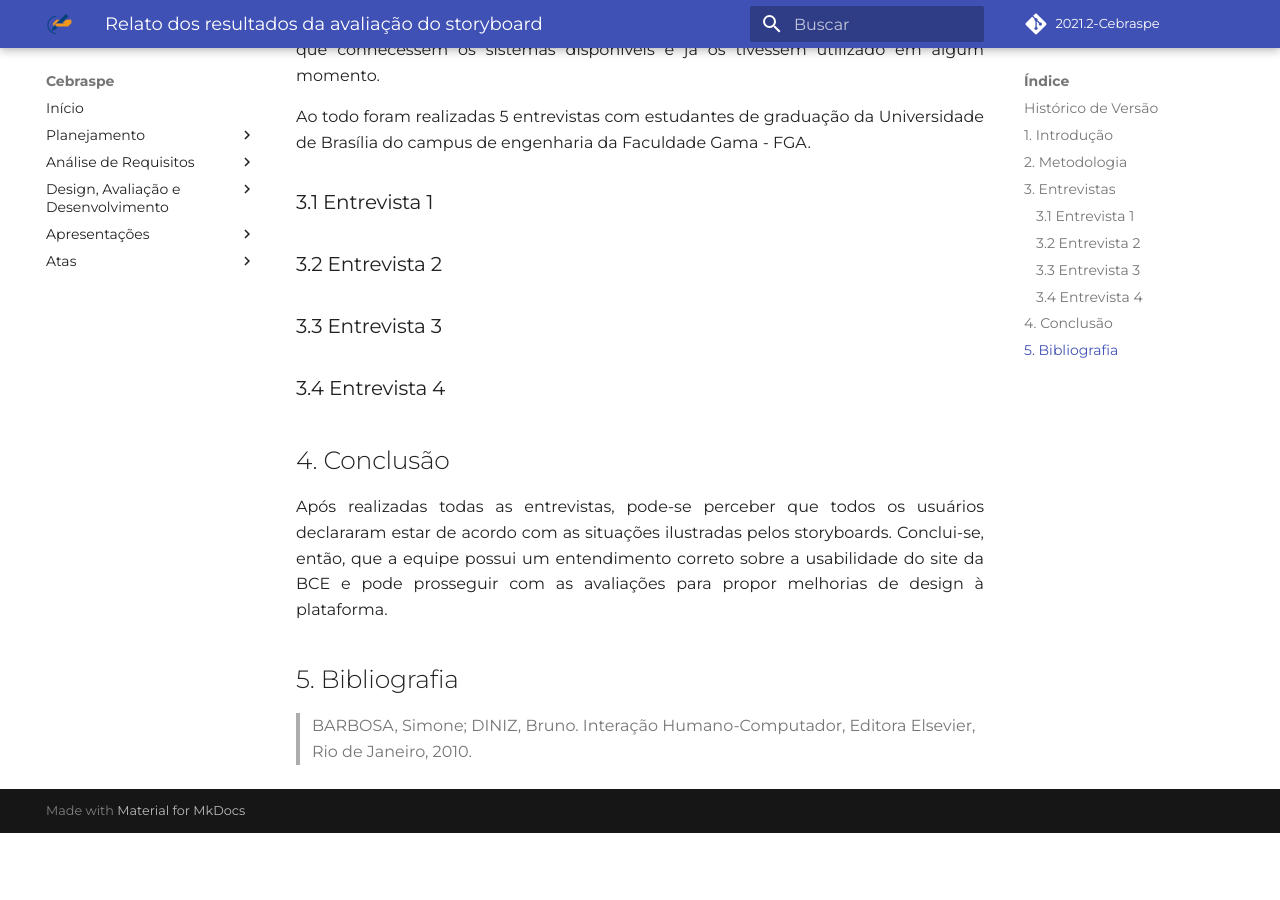
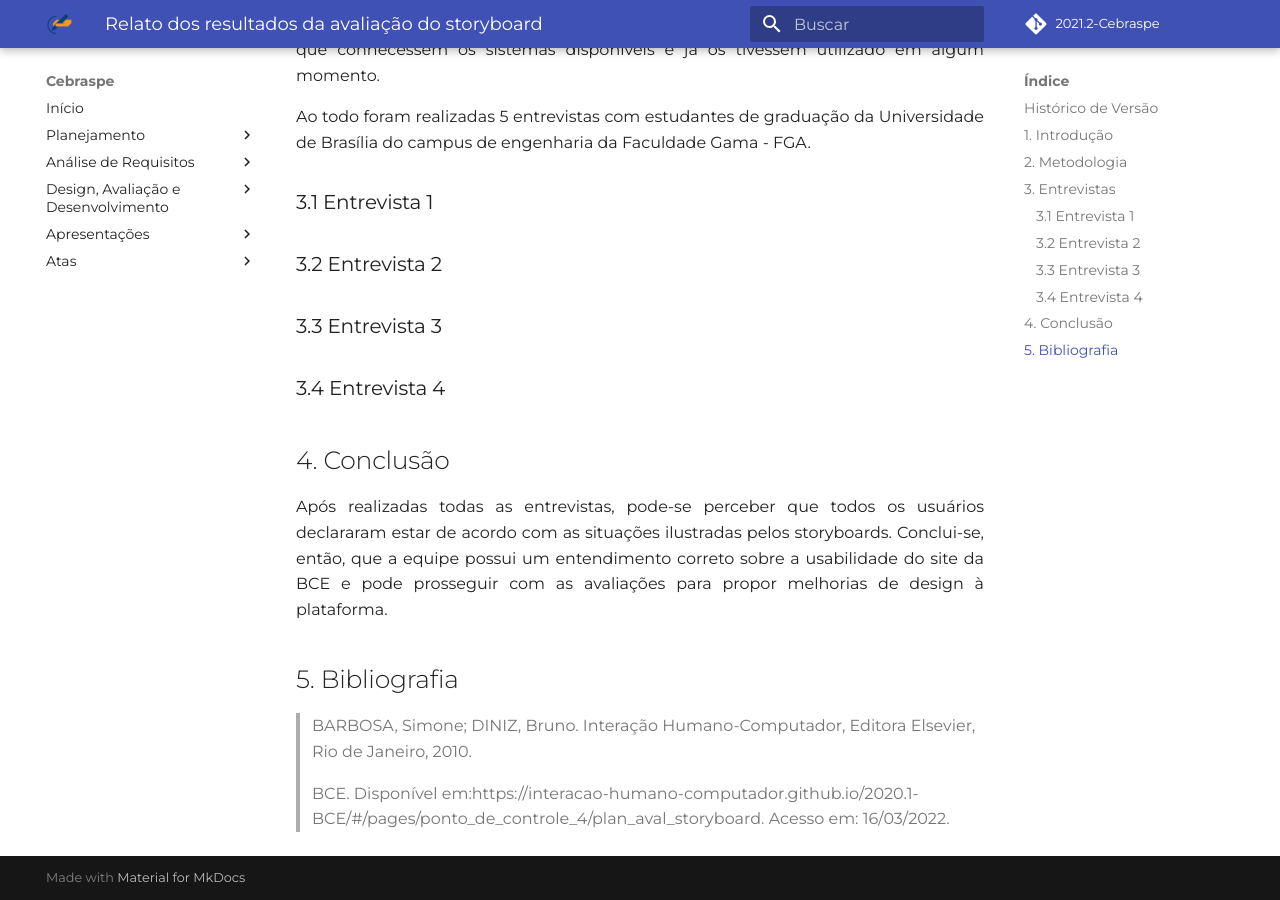
Before and after one commit to Interacao-Humano-Computador/2021.2-Cebraspe, an MkDocs documentation site: the page built from docs/Avaliação_desenvolvimento/Nivel1/avaliacao_storyboard.md, in a window 1280 px wide and 900 px high, scrolled down 1246 px. Built offline with MkDocs 1.6.1 and Material for MkDocs 9.7.7, drawn with Linux system fonts in a browser that asks for light colours; some web fonts are replaced; comment, search, counter and statistics services are not loaded; before the commit the page ends 2079 px from its top, so only the background shows below that.

Commit message:
#27 - Adição da bibliografia

```diff
--- a/docs/Avaliação_desenvolvimento/Nivel1/avaliacao_storyboard.md
+++ b/docs/Avaliação_desenvolvimento/Nivel1/avaliacao_storyboard.md
@@ -41,3 +41,5 @@
 ## 5. Bibliografia
 
 >BARBOSA, Simone; DINIZ, Bruno. Interação Humano-Computador, Editora Elsevier, Rio de Janeiro, 2010.
+
+>BCE. Disponível em:https://interacao-humano-computador.github.io/2020.1-BCE/#/pages/ponto_de_controle_4/plan_aval_storyboard. Acesso em: 16/03/2022.
```
